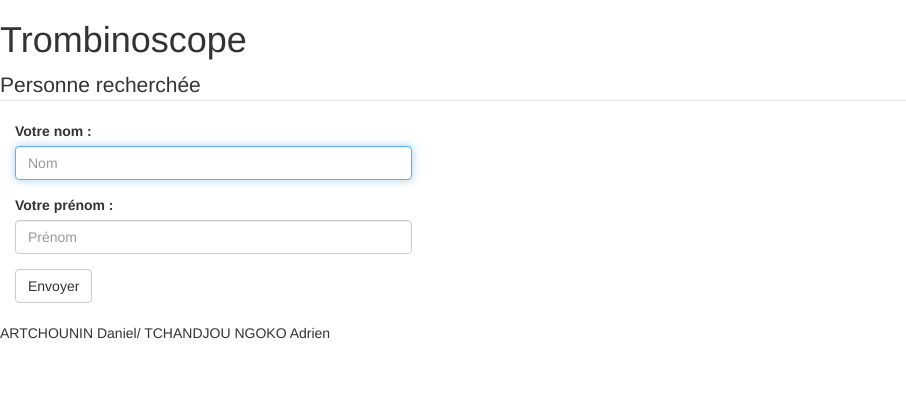
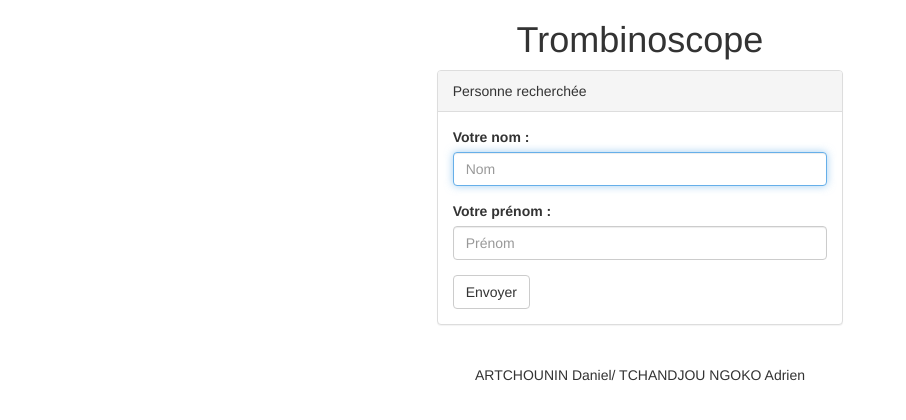
Before and after one commit to atchandj/sr03_projet1, a PHP site: page / in a window 1280 px wide. Shown: the top 420 px of the page, without its empty margins (0-906 px from the left). Run offline with PHP 8.4, Linux system fonts and the light colour scheme; some libraries are stand-ins or nearby versions.

Commit message:
update css formulaire

```diff
--- a/index.php
+++ b/index.php
@@ -10,7 +10,7 @@
 	</head>
 	<body>
 		<header>
-			<h1>Trombinoscope</h1>
+			<h1 class="text-center">Trombinoscope</h1>
 		</header>
 		<section>
 			<?php
@@ -18,9 +18,11 @@
 				$name = empty($_GET['name'])?"":htmlspecialchars($_GET['name']);
 			?>
 			<form method="post" action="result.php" onSubmit="return controlForm()">
-				<fieldset>
-					<legend>Personne recherchée</legend>
-						<div class="col-md-4">
+				<div class="row">
+					<div class="col-md-4 col-lg-offset-4 " >
+						<div class="panel panel-default">
+						  	<div class="panel-heading">Personne recherchée</div>
+						  	<div class="panel-body">
 								<div class="form-group">
 									<label for="nom">Votre nom : </label>
 									<input type="text" name="nom" placeholder="Nom" id="nom" class="form-control" value="<?php echo($surname); ?>" autofocus/>
@@ -30,15 +32,20 @@
 									<label for="prenom">Votre prénom : </label>
 									<input type="text" name="prenom" placeholder="Prénom" id="prenom" class="form-control" value="<?php echo($name); ?>" />
 								</div>
-							<button type="submit" class="btn btn-default">Envoyer</button>
+								<button type="submit" class="btn btn-default ">Envoyer</button>
+								<div id="errorMsg"></div>
 						  	</div>
-				</fieldset>
+						</div>
+					</div>
+				</div>
 			</form>
-			<div id="errorMsg"></div>
+
 		</section>
 		<footer>
 			<br />
+			<div class="col-md-12 text-center">
 				<p>ARTCHOUNIN Daniel/ TCHANDJOU NGOKO Adrien</p>
+			</div>
 		</footer>
 	<script src="form.js"></script>
 	</body>
--- a/result.php
+++ b/result.php
@@ -38,7 +38,6 @@
 							echo("<img src=\"https://demeter.utc.fr/portal/pls/portal30/portal30.get_photo_utilisateur_mini?username=".$login."\" alt=\"Photo de ".$nameAndSurname. "\" title=\"".$nameAndSurname."\"/>");
 						}
 
-						echo("<br/>");
 					}
 					echo("<figcaption>Photo des étudiants</figcaption>");
 					echo('</figure>');
```
Also changed, not shown: style.css (line endings or trailing spaces). Lines whose indentation alone changed are shown as unchanged.
